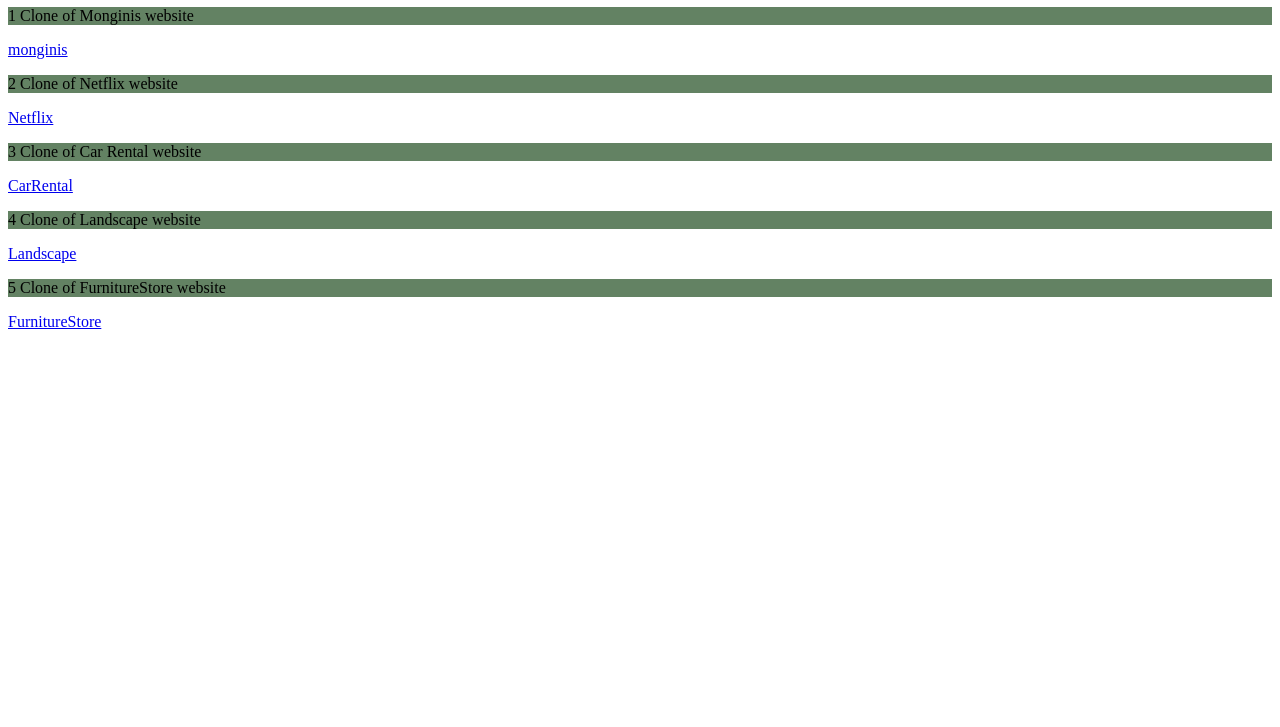
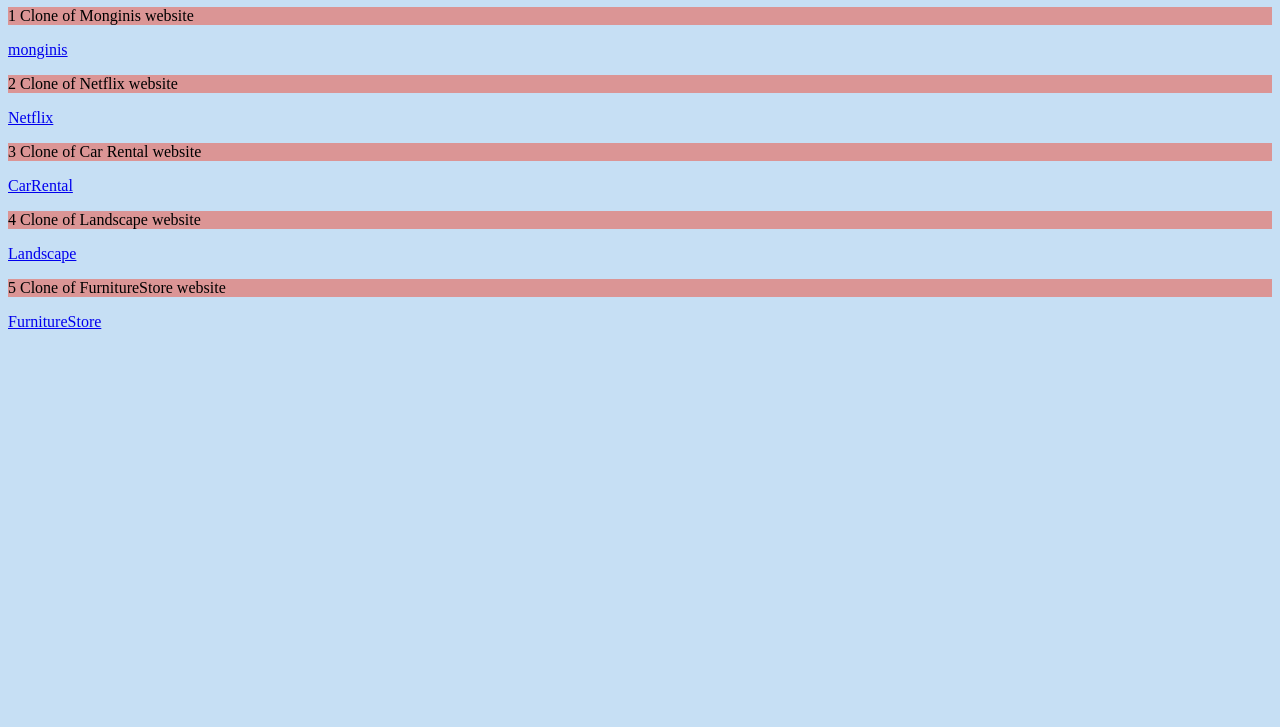
Before and after one commit to tomarvaishnavi/full_stack_assignment, a plain HTML site: page index.html in a window 1280 px wide. Shown: the part 73-800 px from the top of the page. Drawn offline with Linux system fonts and the light colour scheme.

Commit message:
Update index.html

```diff
--- a/index.html
+++ b/index.html
@@ -6,7 +6,10 @@
     <title>Document</title>
 <style>
     p{
-        background-color:rgb(99, 130, 99);
+        background-color:rgb(219, 149, 149););
+    }
+    body{
+          background-color:rgb(198, 223, 244);
     }
 </style>
 
```
